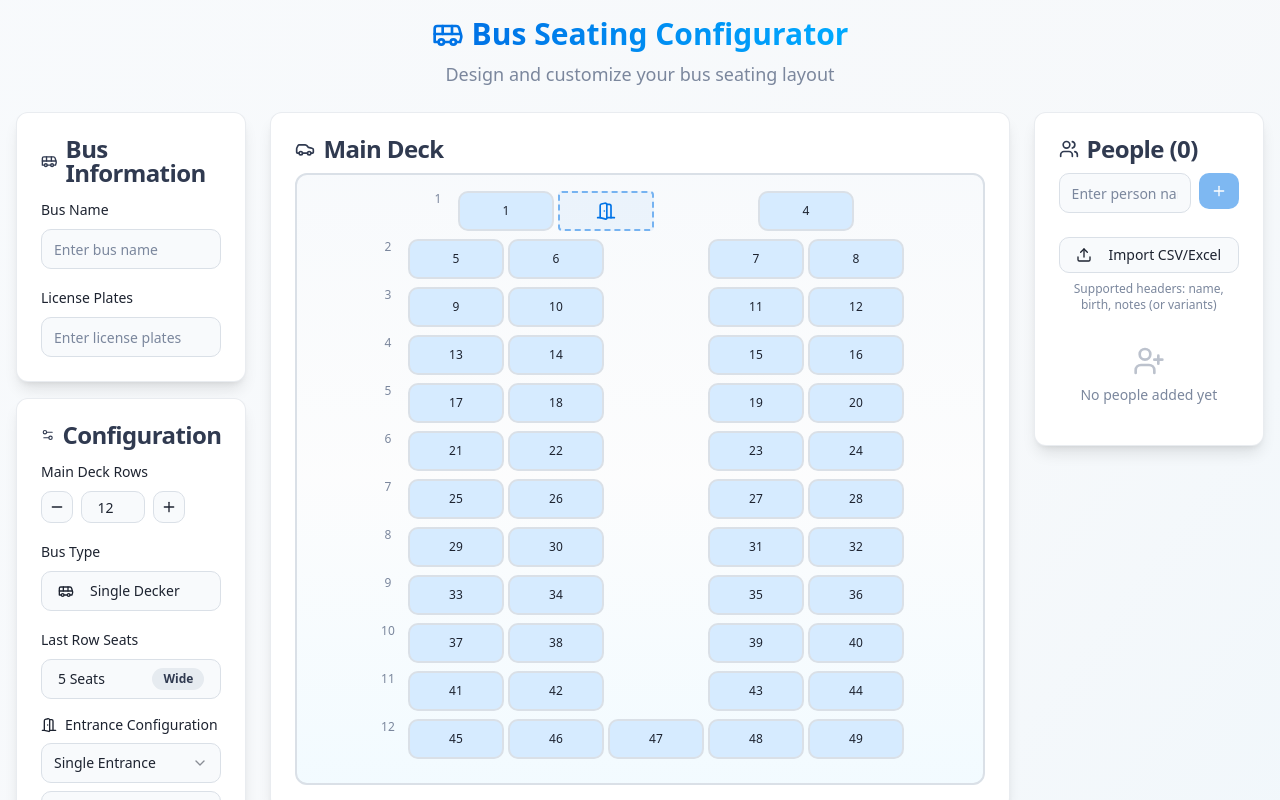
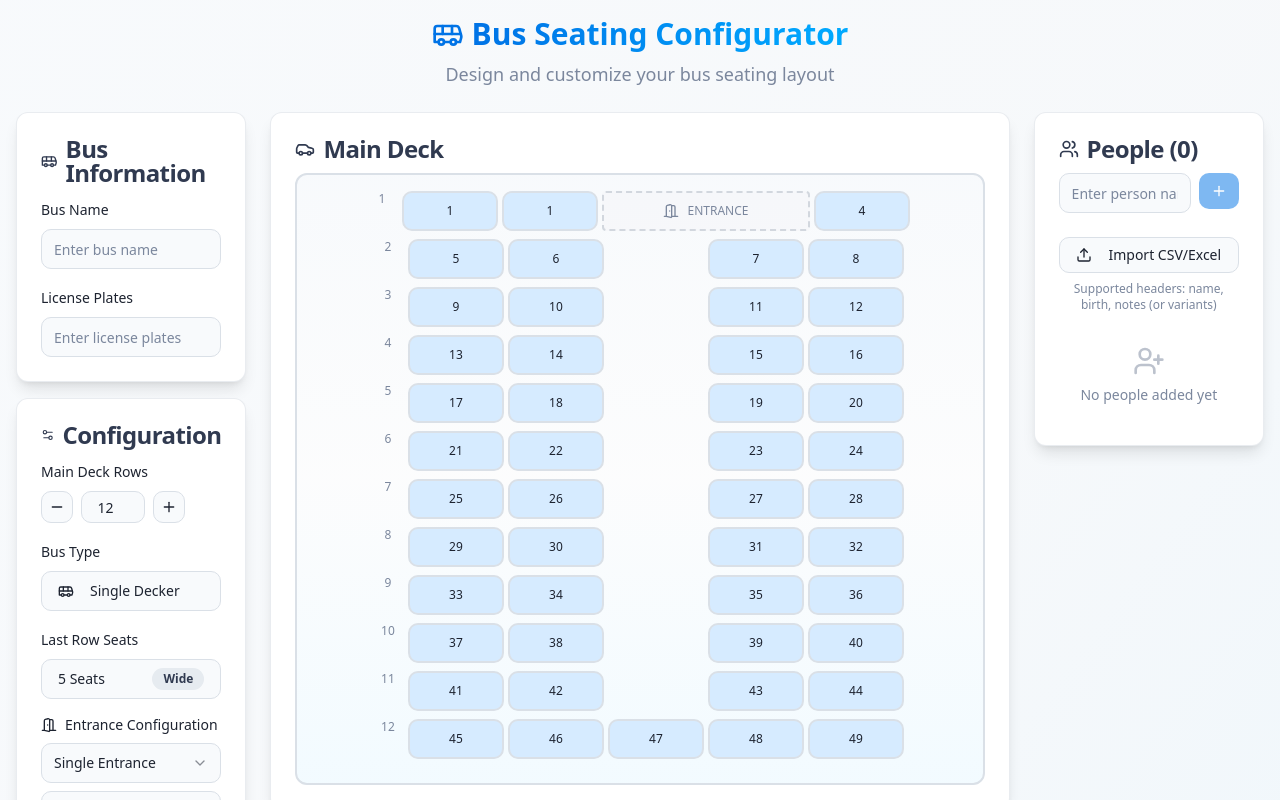
Before and after one commit to adamovic6666/bus-layout-builder, a React (Vite) app: page / in a window 1280 px wide. Shown: the top 800 px of the page. Built offline with nearby package versions, Linux system fonts and the light colour scheme; the HTML template or start-up script is replaced by a standard one.

Commit message:
Fix: Adjust entrance seat removal

```diff
--- a/src/components/BusLayout.tsx
+++ b/src/components/BusLayout.tsx
@@ -1,3 +1,4 @@
+import React, { useState } from "react";
 import { BusConfig } from "./BusConfigurator";
 import { Card, CardContent, CardHeader, CardTitle } from "@/components/ui/card";
 import { Button } from "@/components/ui/button";
@@ -5,7 +6,6 @@ import { Input } from "@/components/ui/input";
 import { Tabs, TabsContent, TabsList, TabsTrigger } from "@/components/ui/tabs";
 import { HoverCard, HoverCardContent, HoverCardTrigger } from "@/components/ui/hover-card";
 import { Layers, Car, StickyNote, DoorOpen } from "lucide-react";
-import { useState } from "react";
 import { useDraggable, useDroppable } from '@dnd-kit/core';
 import { cn } from "@/lib/utils";
 import { CSS } from '@dnd-kit/utilities';
@@ -260,18 +260,38 @@ export const BusLayout = ({ config, onToggleEmptySpace, onUpdateSeatNumber, onTo
               const seatId = `${row}${seatLetter}`;
               const seatNumber = seatNumberMap.get(seatId) ?? "";
 
-              // Skip middle seats (B and C) for entrance rows
-              if (isEntranceRow && (seatIndex === 1 || seatIndex === 2)) {
-                if (seatIndex === 1) {
-                  return (
-                    <div key={seatId} className="flex items-center gap-1">
-                      <div className="w-24 h-10 flex items-center justify-center border-2 border-dashed border-primary/50 bg-primary/5 rounded">
-                        <DoorOpen className="h-5 w-5 text-primary" />
-                      </div>
-                      <div className="w-24" />
+              // Skip middle seats (B and C) for entrance rows and show entrance indicator
+              if (isEntranceRow && seatIndex === 1) {
+                return (
+                  <React.Fragment key={`entrance-${row}`}>
+                    <Seat
+                      seatId={`${row}A`}
+                      displayLabel={seatNumberMap.get(`${row}A`) ?? ""}
+                      config={config}
+                      onToggleEmptySpace={onToggleEmptySpace}
+                      onUpdateSeatNumber={onUpdateSeatNumber}
+                      onToggleTourGuideSeat={onToggleTourGuideSeat}
+                      onSeatAssignment={onSeatAssignment}
+                    />
+                    <div className="w-[208px] h-10 flex items-center justify-center gap-2 bg-muted/30 border-2 border-dashed border-muted-foreground/30 rounded text-xs text-muted-foreground font-medium">
+                      <DoorOpen className="h-4 w-4" />
+                      ENTRANCE
                     </div>
-                  );
-                }
+                    <Seat
+                      seatId={`${row}D`}
+                      displayLabel={seatNumberMap.get(`${row}D`) ?? ""}
+                      config={config}
+                      onToggleEmptySpace={onToggleEmptySpace}
+                      onUpdateSeatNumber={onUpdateSeatNumber}
+                      onToggleTourGuideSeat={onToggleTourGuideSeat}
+                      onSeatAssignment={onSeatAssignment}
+                    />
+                  </React.Fragment>
+                );
+              }
+
+              // Skip B, C, D seats in entrance rows as they're handled above
+              if (isEntranceRow && (seatIndex === 1 || seatIndex === 2 || seatIndex === 3)) {
                 return null;
               }
 
```
